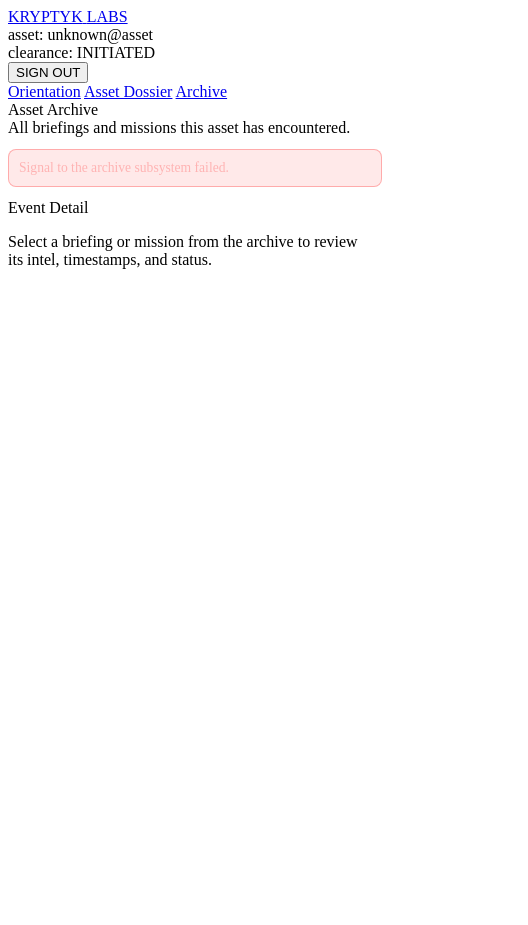
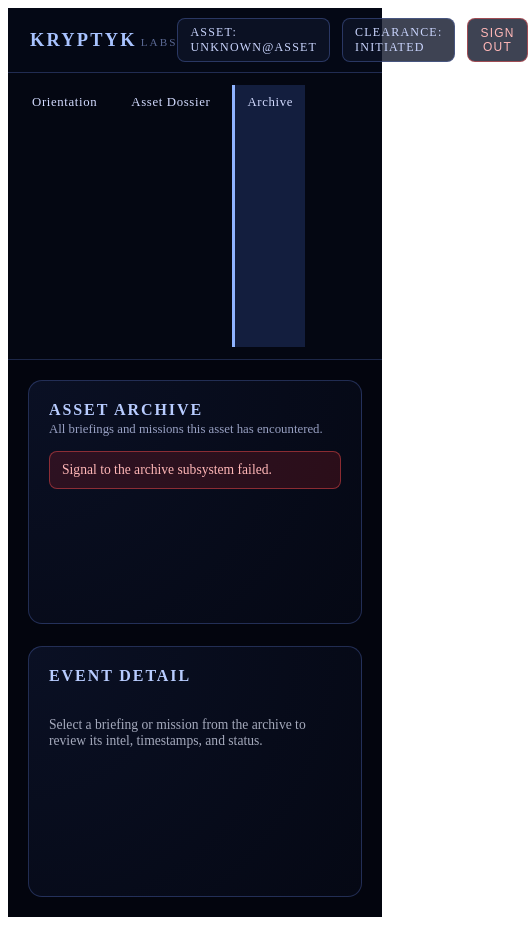
Before and after one commit to JasonCodez/kryptyk-labs, a website: page public/archive.html in a window 390 px wide. Shown: the whole page, 528 px wide, since content can reach past the window. Before the commit the page ends 844 px from the top, so only its background shows below. Drawn offline with Linux system fonts and the light colour scheme; no server answers; sample sign-in values are in the browser's storage.

Commit message:
added archive navigation button to site and styled with css

```diff
--- a/public/assets/css/archive.css
+++ b/public/assets/css/archive.css
@@ -1,104 +1,269 @@
 /* ============================================================
    ARCHIVE PAGE — KRYPTYK LABS
-   Separate styling for archive.html only
+   Styles mapped exactly to archive.html markup
    ============================================================ */
 
-/* Layout tweaks */
-.kl-archive-list {
+/* Root layout */
+#kl-root {
+  min-height: 100vh;
   display: flex;
   flex-direction: column;
-  gap: 10px;
-  margin-top: 12px;
+  background: #03050e;
+  color: #e7ecff;
+}
+
+/* Header */
+.kl-app-header {
+  height: 64px;
+  padding: 0 22px;
+  border-bottom: 1px solid rgba(88,112,196,0.35);
+  display: flex;
+  align-items: center;
+  justify-content: space-between;
+  background: rgba(6,10,24,0.75);
+  backdrop-filter: blur(6px);
+}
+
+.kl-app-header-left .kl-logo-link {
+  text-decoration: none;
+  display: flex;
+  align-items: baseline;
+  gap: 4px;
+}
+
+.kl-logo-mark {
+  font-size: 1.15rem;
+  font-weight: 700;
+  letter-spacing: 0.12em;
+  color: #a8c3ff;
+}
+
+.kl-logo-sub {
+  font-size: 0.7rem;
+  opacity: 0.7;
+  letter-spacing: 0.18em;
+  color: #7f92c9;
+}
+
+.kl-app-header-right {
+  display: flex;
+  gap: 12px;
+}
+
+.kl-pill {
+  padding: 6px 12px;
+  border-radius: 8px;
+  font-size: 0.75rem;
+  letter-spacing: 0.1em;
+  text-transform: uppercase;
+  background: rgba(14,20,40,0.8);
+  border: 1px solid rgba(88,112,196,0.4);
+  color: #cbd6ff;
+}
+
+.kl-pill-danger {
+  border-color: rgba(255,85,85,0.5);
+  color: #ffb7b7;
+  cursor: pointer;
+}
+
+/* Main App Shell */
+.kl-app-shell {
+  display: grid;
+  grid-template-columns: 220px 1fr;
+  height: calc(100vh - 64px);
+}
+
+/* Navigation */
+.kl-app-nav {
+  border-right: 1px solid rgba(88,112,196,0.25);
+  padding: 20px 0;
+  background: rgba(5,8,20,0.65);
+}
+
+.kl-nav-link {
+  display: block;
+  padding: 12px 20px;
+  text-decoration: none;
+  color: #d3dbff;
+  font-size: 0.85rem;
+  letter-spacing: 0.05em;
+}
+
+.kl-nav-link:hover {
+  background: rgba(60,80,140,0.2);
+}
+
+.kl-nav-link-active {
+  background: rgba(80,120,240,0.2);
+  border-left: 3px solid #8fb3ff;
+}
+
+/* Main Content Grid */
+.kl-app-main {
+  display: grid;
+  grid-template-columns: minmax(0, 1.4fr) minmax(0, 1fr);
+  gap: 22px;
+  padding: 20px;
+  overflow-y: auto;
+}
+
+/* Panels */
+.kl-panel {
+  background: radial-gradient(circle at top left, #0a1024, #050814);
+  border-radius: 14px;
+  border: 1px solid rgba(88,112,196,0.35);
+  padding: 20px;
+  overflow: hidden;
+}
+
+.kl-panel-header {
+  margin-bottom: 14px;
+}
+
+.kl-panel-title {
+  font-size: 1rem;
+  font-weight: 600;
+  letter-spacing: 0.12em;
+  text-transform: uppercase;
+  color: #b8ccff;
+}
+
+.kl-panel-subtitle {
+  margin-top: 3px;
+  font-size: 0.8rem;
+  color: rgba(200,210,250,0.75);
+}
+
+.kl-panel-error {
+  margin-top: 10px;
+  padding: 10px 12px;
+  font-size: 0.85rem;
+  color: #ffb7b7;
+  border: 1px solid rgba(255,80,80,0.45);
+  background: rgba(255,40,40,0.15);
+  border-radius: 8px;
+}
+
+.hidden {
+  display: none;
+}
+
+/* ============================
+   LEFT COLUMN — ARCHIVE LIST
+   ============================ */
+
+#kl-archive-list {
+  display: flex;
+  flex-direction: column;
+  gap: 12px;
+  overflow-y: auto;
+  padding-right: 6px;
 }
 
 .kl-archive-item {
+  display: flex;
+  justify-content: space-between;
   width: 100%;
   text-align: left;
+  cursor: pointer;
+
+  background: linear-gradient(135deg, #0c122b, #050814);
   border: 1px solid rgba(88,112,196,0.45);
-  background: radial-gradient(circle at top left, #0a1024, #050814);
   padding: 12px 14px;
   border-radius: 10px;
-  cursor: pointer;
-  transition: background 0.15s ease, border-color 0.15s ease;
+  transition: border-color 0.2s ease, background 0.2s ease;
 }
 
 .kl-archive-item:hover {
-  background: radial-gradient(circle at top left, #141c3c, #070b18);
-  border-color: rgba(120,140,210,0.7);
+  border-color: rgba(140,160,255,0.75);
+  background: linear-gradient(135deg, #141d3f, #070a16);
 }
 
 .kl-archive-item-main {
   display: flex;
   flex-direction: column;
+  gap: 2px;
 }
 
 .kl-archive-item-type {
   font-size: 0.78rem;
-  letter-spacing: 0.075em;
+  letter-spacing: 0.1em;
   text-transform: uppercase;
-  color: rgba(170,200,255,0.8);
-  margin-bottom: 2px;
+  color: rgba(165,190,255,0.85);
 }
 
 .kl-archive-item-message {
   font-size: 0.85rem;
-  color: rgba(220,230,255,0.92);
+  color: rgba(230,235,255,0.92);
 }
 
 .kl-archive-item-meta {
-  margin-top: 6px;
-  font-size: 0.74rem;
-  text-align: right;
-  color: rgba(150,160,190,0.65);
+  display: flex;
+  align-items: center;
+  font-size: 0.75rem;
+  color: rgba(160,170,200,0.7);
 }
 
-/* Detail section */
-.kl-archive-detail {
-  margin-top: 10px;
-  padding-right: 6px;
+/* ============================
+   RIGHT COLUMN — DETAIL VIEW
+   ============================ */
+
+#kl-archive-detail {
+  padding-top: 4px;
 }
 
 .kl-detail-block {
-  margin-bottom: 14px;
+  margin-bottom: 18px;
 }
 
 .kl-detail-label {
   font-size: 0.72rem;
   text-transform: uppercase;
-  letter-spacing: 0.16em;
-  color: rgba(150,170,215,0.7);
-  margin-bottom: 3px;
+  letter-spacing: 0.14em;
+  color: rgba(160,180,220,0.75);
+  margin-bottom: 4px;
 }
 
 .kl-detail-value {
   font-size: 0.9rem;
-  color: rgba(220,230,255,0.95);
+  color: rgba(225,235,255,0.95);
 }
 
-/* Error block */
-#kl-archive-error {
-  margin-top: 12px;
-  padding: 10px;
-  border: 1px solid rgba(255,80,80,0.4);
-  background: rgba(255,40,40,0.1);
-  border-radius: 8px;
-  color: #ffb3b3;
+.kl-muted {
+  opacity: 0.7;
   font-size: 0.85rem;
 }
 
-/* Mobile refinements */
+/* ============================
+   MOBILE BREAKPOINT
+   ============================ */
+
 @media (max-width: 900px) {
-
-  .kl-archive-item-message {
-    font-size: 0.9rem;
+  .kl-app-shell {
+    grid-template-columns: 1fr;
+    height: auto;
+    min-height: 100vh;
   }
 
-  .kl-archive-item-type {
-    font-size: 0.7rem;
+  .kl-app-main {
+    grid-template-columns: 1fr;
   }
 
-  .kl-detail-value {
-    font-size: 0.92rem;
+  .kl-app-nav {
+    display: flex;
+    gap: 10px;
+    padding: 12px;
+    border-right: 0;
+    border-bottom: 1px solid rgba(88,112,196,0.3);
   }
 
+  .kl-nav-link {
+    padding: 10px 12px;
+    font-size: 0.8rem;
+  }
+
+  #kl-archive-list {
+    max-height: none;
+  }
 }
```
